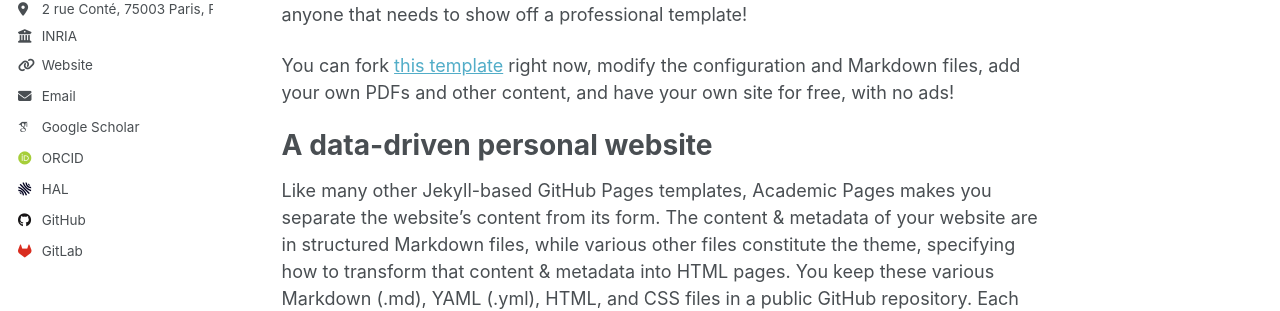
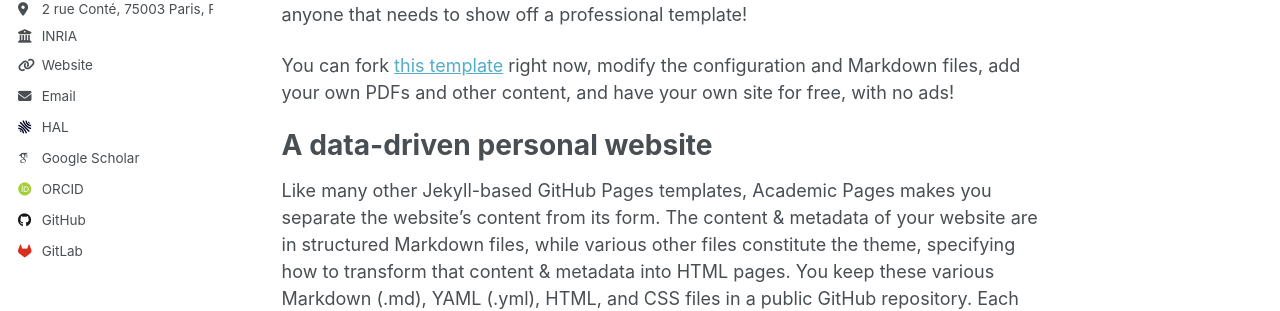
Before and after one commit to florent-jacquemard/florent-jacquemard.github.io, a Jekyll site: the page built from _pages/about.md, in a window 1280 px wide. Shown: the part 357-668 px from the top of the page. Built offline with Jekyll 4.4.1, drawn with Linux system fonts in a browser that asks for light colours; some web fonts are replaced; a script that is not in the unit is left out.

Commit message:
add HAL to sidebar

```diff
--- a/_includes/author-profile.html
+++ b/_includes/author-profile.html
@@ -41,6 +41,9 @@
       {% if author.academia %}
         <li><a href="{{ author.academia }}"><i class="ai ai-academia ai-fw icon-pad-right" aria-hidden="true"></i>Academia</a></li>
       {% endif %}
+	  {% if author.hal %}
+	    <li><a href="{{ author.hal }}"><i class="ai ai-hal ai-fw icon-pad-right"></i>HAL</a></li>
+	  {% endif %}
       {% if author.arxiv %}
         <li><a href="{{ author.arxiv }}"><i class="ai ai-arxiv ai-fw icon-pad-right"></i>arXiv</a></li>
       {% endif %}
@@ -67,9 +70,6 @@
       {% endif %}
       {% if author.inspire-hep %}
         <li><a href="{{ author.inspire-hep }}"><i class="ai ai-inspire ai-fw icon-pad-right"></i>INSPIRE-HEP</a></li>
-      {% endif %}
-      {% if author.hal %}
-	    <li><a href="{{ author.hal }}"><i class="ai ai-hal ai-fw icon-pad-right"></i>HAL</a></li>
       {% endif %}
 
       <!-- Font Awesome icons / Repositories and software development -->
```
